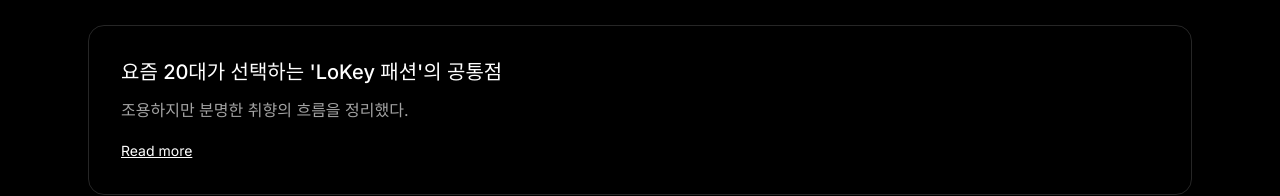
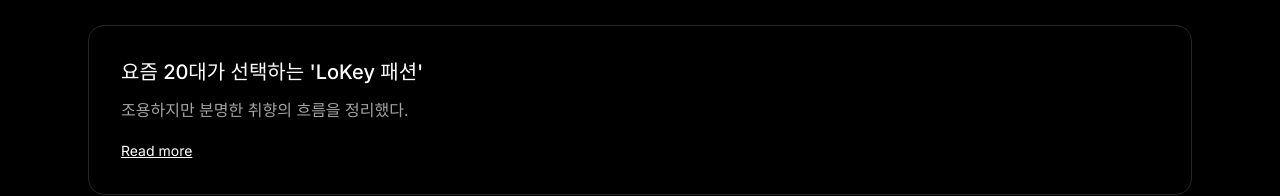
Before and after one commit to limzooy/lokey_2, a Next.js app: page / in a window 1280 px wide. Shown: the part 1498-1694 px from the top of the page. Built offline with nearby package versions, Linux system fonts and the light colour scheme.

Commit message:
문구 수정2

```diff
--- a/app/page.tsx
+++ b/app/page.tsx
@@ -39,7 +39,7 @@
           />
         </div>
         <h1 className="text-5xl font-medium mb-4">
-          최근<br />조용한 취향 코드
+        <br />Quite Taste Code_Lokey
         </h1>
         <p className="text-xl text-neutral-400">
           로우키하지만 확실한, 우리의 라이프스타일
@@ -84,7 +84,7 @@
         <h2 className="text-2xl font-medium">Weekly Curated</h2>
         <div className="border border-neutral-800 rounded-2xl p-8">
           <h3 className="text-xl font-medium mb-3">
-            요즘 20대가 선택하는 &apos;LoKey 패션&apos;의 공통점
+            요즘 20대가 선택하는 &apos;LoKey 패션&apos;
           </h3>
           <p className="text-neutral-400 mb-4">
             조용하지만 분명한 취향의 흐름을 정리했다.
```
